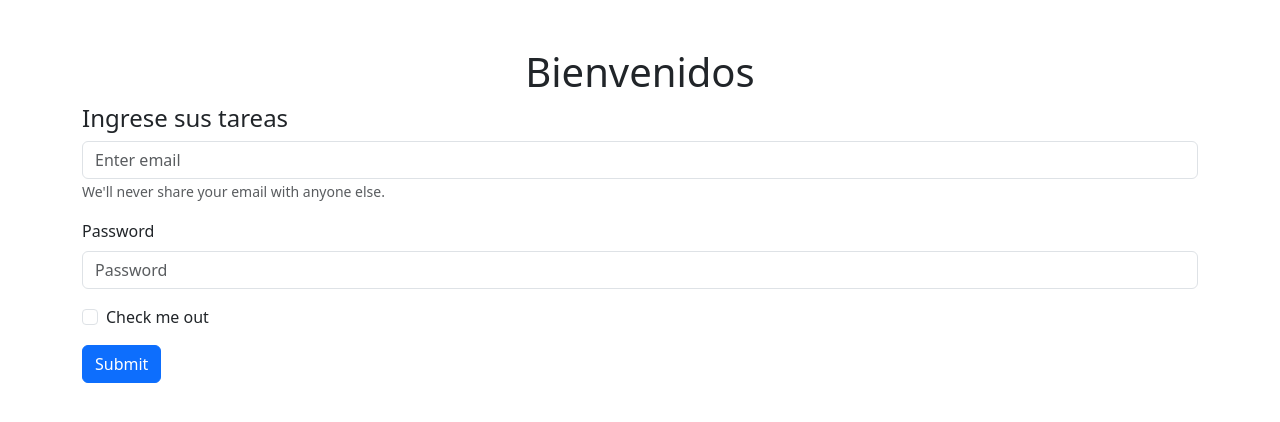
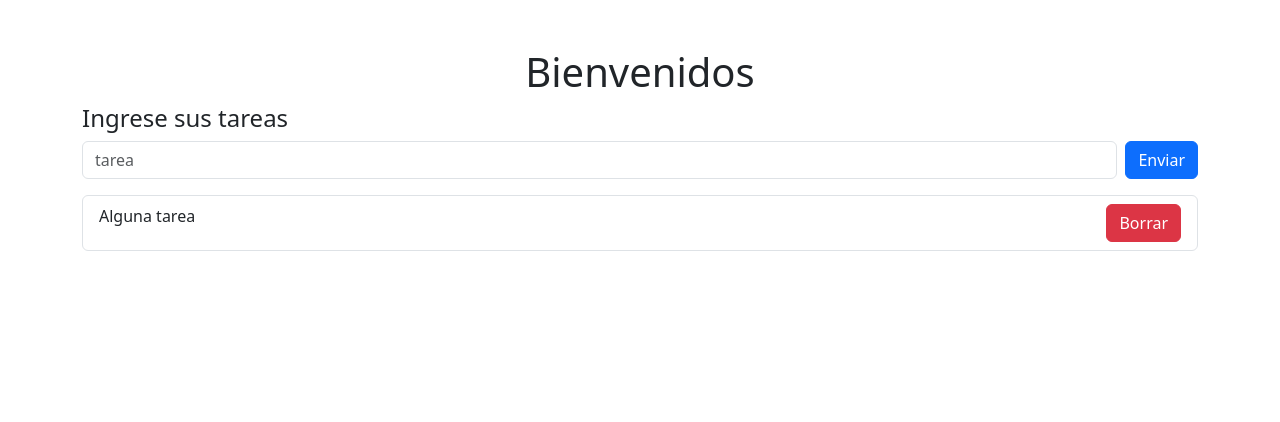
Before and after one commit to Tomas2845/Listatareas, a React (Vite) app: page / in a window 1280 px wide. Shown: the top 422 px of the page. Built offline with nearby package versions, Linux system fonts and the light colour scheme.

Commit message:
agregamos componentes lista tareas e itemtareas

```diff
--- a/src/Componentes/Formulario.jsx
+++ b/src/Componentes/Formulario.jsx
@@ -1,29 +1,21 @@
 import Button from "react-bootstrap/Button";
 import Form from "react-bootstrap/Form";
+import Lista from "./Lista"
+import Itemtarea from "./Itemtarea";
+
 const Formulario = () => {
   return (
-    <div>
+    <section>
       <Form>
-        <Form.Group className="mb-3" controlId="formBasicEmail">
-
-          <Form.Control type="email" placeholder="Enter email" />
-          <Form.Text className="text-muted">
-            We'll never share your email with anyone else.
-          </Form.Text>
+        <Form.Group className="mb-3 d-flex" controlId="formBasicEmail">
+        <Form.Control type="text" placeholder="tarea" />
+        <Button variant="primary" type="submit" className="ms-2">
+          Enviar
+        </Button>
         </Form.Group>
-
-        <Form.Group className="mb-3" controlId="formBasicPassword">
-          <Form.Label>Password</Form.Label>
-          <Form.Control type="password" placeholder="Password" />
-        </Form.Group>
-        <Form.Group className="mb-3" controlId="formBasicCheckbox">
-          <Form.Check type="checkbox" label="Check me out" />
-        </Form.Group>
-        <Button variant="primary" type="submit">
-          Submit
-        </Button>
       </Form>
-    </div>
+      <Lista></Lista>
+    </section>
   );
 };
 
--- /dev/null
+++ b/src/Componentes/Itemtarea.jsx
@@ -0,0 +1,10 @@
+import { Button, ListGroup } from "react-bootstrap";
+const Itemtarea = () => {
+  return (
+    <ListGroup.Item className="d-flex justify-content-between">
+      Alguna tarea <Button variant="danger"> Borrar </Button>
+    </ListGroup.Item>
+  );
+};
+
+export default Itemtarea;
--- /dev/null
+++ b/src/Componentes/Lista.jsx
@@ -0,0 +1,15 @@
+import ListGroup from "react-bootstrap/ListGroup";
+import Itemtarea from "./Itemtarea";
+
+const Lista = () => {
+  return (
+
+    <ListGroup>
+      <Itemtarea></Itemtarea>
+    </ListGroup>
+
+
+  );
+};
+
+export default Lista;
```
Also changed, not shown: src/App.jsx (+8 -10 lines).
